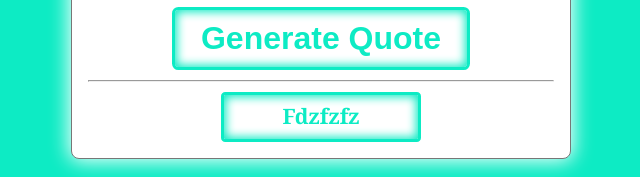
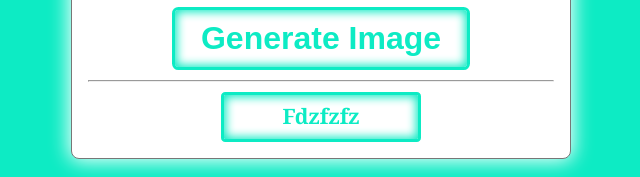
Before and after one commit to Oussama0112/imageGenerator, a plain HTML site: page index.html in a window 1280 px wide. Shown: the part 481-658 px from the top of the page, 319-959 px from the left. Drawn offline with Linux system fonts and the light colour scheme.

Commit message:
fixed the button title

```diff
--- a/index.html
+++ b/index.html
@@ -14,7 +14,7 @@
       <hr />
       <div class="wraper">
         <div class="image">hit the button to generate anime</div>
-        <button class="btn">generate quote</button>
+        <button class="btn">generate image</button>
       </div>
       <hr />
       <div class="artist">fdzfzfz</div>
```
